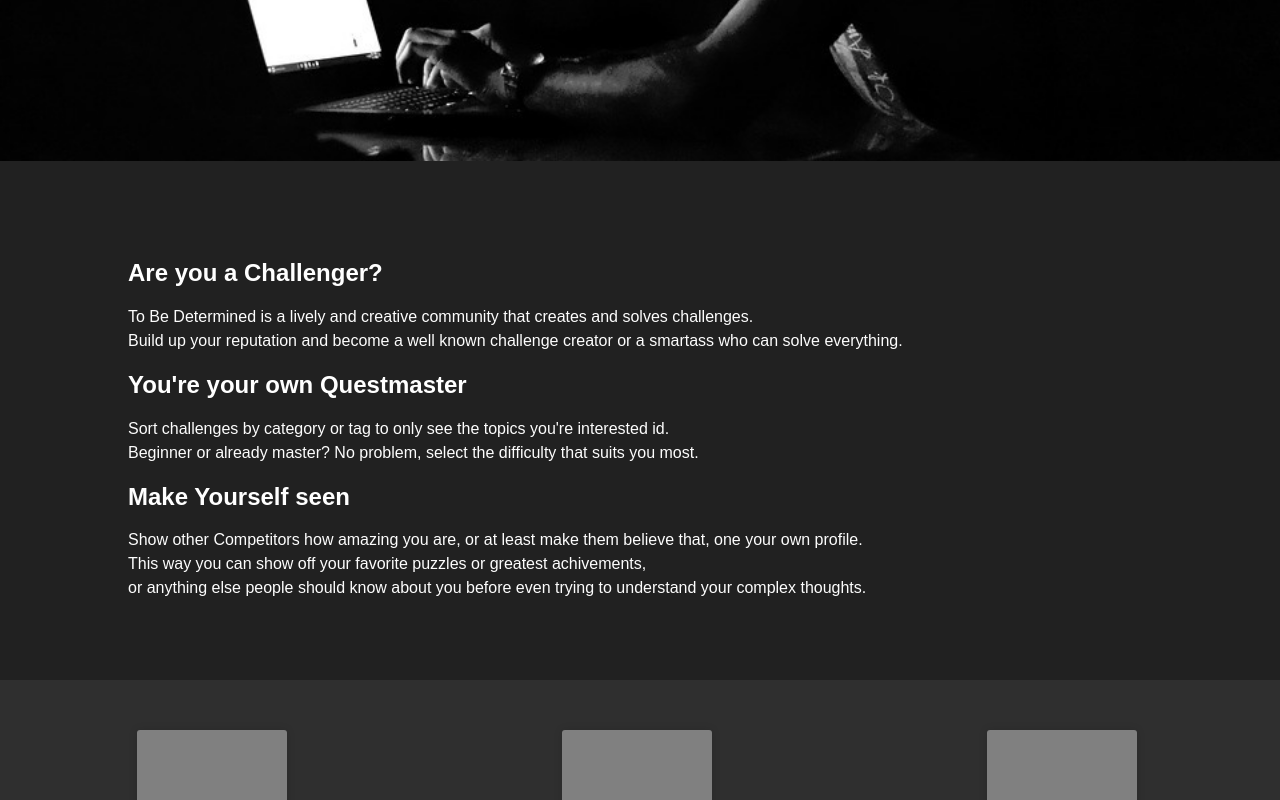
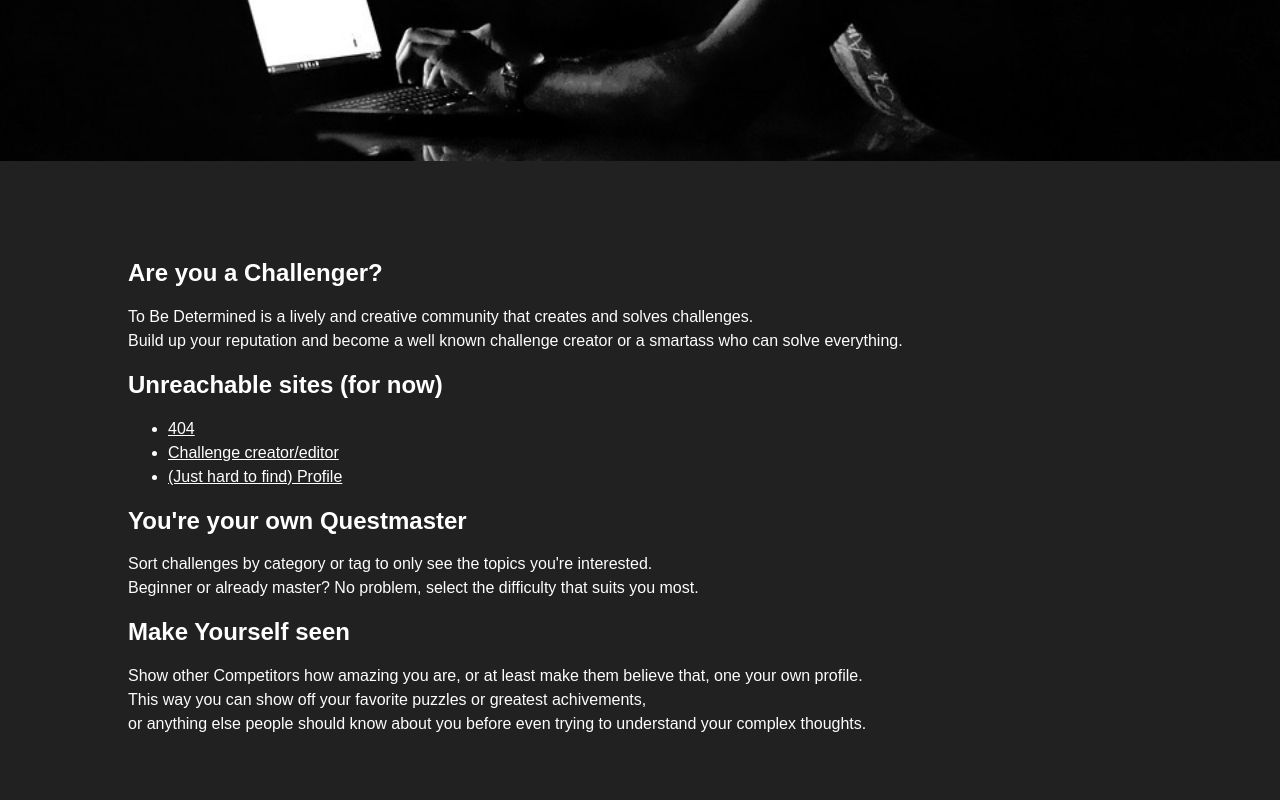
Before and after one commit to idontwannachooseanotherusername/KrassesWebprojekt, a plain HTML site: page Frontend/index.html in a window 1280 px wide. Shown: the part 609-1409 px from the top of the page. Drawn offline with Linux system fonts and the light colour scheme.

Commit message:
Made stuff pretty for review

```diff
--- a/Frontend/css/main.css
+++ b/Frontend/css/main.css
@@ -18,6 +18,9 @@ h2{
     color: #00e1c2;
 }
 article h2{
+    color: white;
+}
+a:link{
     color: white;
 }
 .noscript{
--- a/Frontend/index.html
+++ b/Frontend/index.html
@@ -57,11 +57,17 @@
                     To Be Determined is a lively and creative community that creates and solves challenges.</br>
                     Build up your reputation and become a well known challenge creator or a smartass who can solve everything.
                 </p>
+                <h2>Unreachable sites (for now)</h2>
+                <ul>
+                    <a href="errorsite.html"><li>404</li></a>
+                    <a href="challengecreator.html"><li>Challenge creator/editor</li></a>
+                    <a href="profile.html"><li>(Just hard to find) Profile</li></a>
+                </ul>
             </article>
             <article>
                 <h2>You're your own Questmaster</h2>
                 <p>
-                    Sort challenges by category or tag to only see the topics you're interested id.</br>
+                    Sort challenges by category or tag to only see the topics you're interested.</br>
                     Beginner or already master? No problem, select the difficulty that suits you most.
                 </p>
             </article>
```
Also changed, not shown: Frontend/challenge.html (+6 -0 lines), Frontend/challengecreator.html (+6 -0 lines), Frontend/challenges.html (+14 -0 lines), Frontend/errorsite.html (+8 -4 lines), Frontend/login.html (+6 -0 lines).
